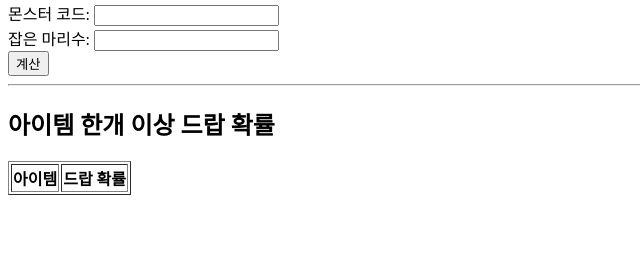
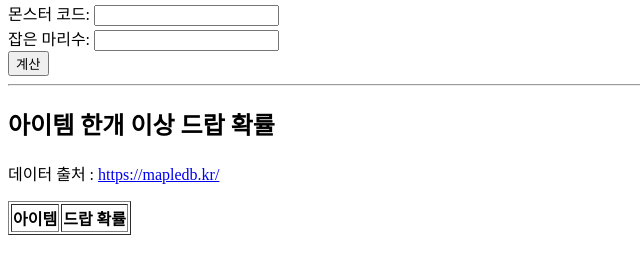
Before and after one commit to KogsRing/Mapleland_Drop_Calculator, a plain HTML site: page index.html in a window 1280 px wide. Shown: the part 79-350 px from the top of the page, without its empty margins (0-640 px from the left). Drawn offline with Linux system fonts and the light colour scheme.

Commit message:
출처 표기

```diff
--- a/index.html
+++ b/index.html
@@ -15,6 +15,7 @@
     </form>
     <hr>
     <h2>아이템 한개 이상 드랍 확률</h2>
+    <p>데이터 출처 : <a href="https://mapledb.kr/">https://mapledb.kr/</a> </p>
     <p id="drop-probability"></p>
     <table id="drop-table" border="1px">
         <tr>
```
